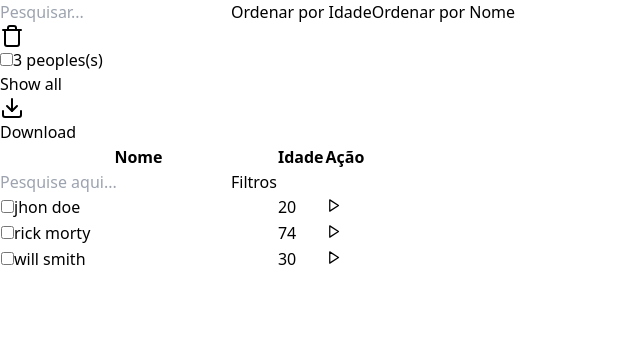
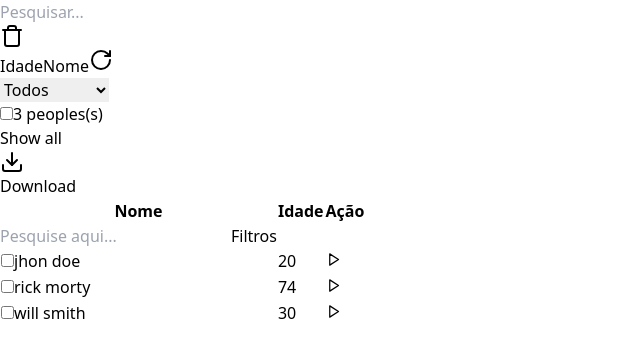
Before and after one commit to lhelheo/Typescript--task-tabela, a React (Vite) app: page / in a window 1280 px wide. Shown: the top 358 px of the page, without its empty margins (0-640 px from the left). Built offline with nearby package versions, Linux system fonts and the light colour scheme.

Commit message:
teste com ordenação de filtro aplicados, falta estilizar e componentizar

```diff
--- a/src/components/Searchbar/index.tsx
+++ b/src/components/Searchbar/index.tsx
@@ -1,7 +1,7 @@
 import Button from "../Button";
 
 interface SearchbarProps {
-    onFilterClick: () => void; // Adicionado um manipulador de clique de filtro
+    onFilterClick: () => void;
     className: string;
 }
 
--- a/src/components/Table/index.tsx
+++ b/src/components/Table/index.tsx
@@ -3,62 +3,56 @@ import TableRow from './TableRow';
 import data from '../../data.json';
 import TableHeader from './TableHeader';
 import Searchbar from '../Searchbar';
-import { ArrowDown, ArrowUp, Trash } from 'lucide-react';
+import { ArrowDown, ArrowUp, RotateCw, Trash } from 'lucide-react';
 
 const Table = () => {
   const [filterText, setFilterText] = useState('');
-  const [orderByAge, setOrderByAge] = useState('default');
-  const [orderByName, setOrderByName] = useState('default');
+  const [orderBy, setOrderBy] = useState({ column: 'default', direction: 'asc' });
+  const [filterBy, setFilterBy] = useState('all');
 
   const handleFilterChange = (event) => {
     setFilterText(event.target.value.toLowerCase());
   };
 
-  const handleOrderByAge = () => {
-    switch (orderByAge) {
-      case 'asc':
-        setOrderByAge('desc');
-        break;
-      case 'desc':
-        setOrderByAge('');
-        break;
-      default:
-        setOrderByName('default');
-        setOrderByAge('asc');
+  const handleOrderBy = (column) => {
+    if (orderBy.column === column) {
+      setOrderBy(prevOrder => ({
+        ...prevOrder,
+        direction: prevOrder.direction === 'asc' ? 'desc' : 'asc'
+      }));
+    } else {
+      setOrderBy({ column: column, direction: 'asc' });
     }
   };
 
-  const handleOrderByName = () => {
-    switch (orderByName) {
-      case 'asc':
-        setOrderByName('desc');
-        break;
-      case 'desc':
-        setOrderByName('');
-        break;
-      default:
-        setOrderByAge('default');
-        setOrderByName('asc');
-    }
+  const handleResetOrder = () => {
+    setOrderBy({ column: 'default', direction: 'asc' });
   };
 
-  let sortedData = [...data];
+  const handleFilterBy = (option) => {
+    setFilterBy(option);
+  };
 
-  if (orderByAge === 'asc') {
-    sortedData = sortedData.sort((a, b) => a.age - b.age);
-  } else if (orderByAge === 'desc') {
-    sortedData = sortedData.sort((a, b) => b.age - a.age);
-  }
-
-  if (orderByName === 'asc') {
-    sortedData = sortedData.sort((a, b) => a.name.localeCompare(b.name));
-  } else if (orderByName === 'desc') {
-    sortedData = sortedData.sort((a, b) => b.name.localeCompare(a.name));
-  }
+  const sortedData = [...data].sort((a, b) => {
+    if (orderBy.column === 'default') {
+      return 0;
+    } else if (orderBy.column === 'name') {
+      return orderBy.direction === 'asc' ? a.name.localeCompare(b.name) : b.name.localeCompare(a.name);
+    } else if (orderBy.column === 'age') {
+      return orderBy.direction === 'asc' ? a.age - b.age : b.age - a.age;
+    }
+    return 0;
+  });
 
   const filteredData = sortedData.filter(person => {
-    return person.name.toLowerCase().includes(filterText) ||
-           person.age.toString().includes(filterText);
+    if (filterBy === 'age') {
+      return person.age > 20;
+    } else if (filterBy === 'name') {
+      return person.name.toLowerCase().charCodeAt(0) <= 109;
+    } else {
+      return person.name.toLowerCase().includes(filterText) ||
+             person.age.toString().includes(filterText);
+    }
   });
 
   const rows = filteredData.map((person, index) => (
@@ -68,7 +62,7 @@ const Table = () => {
   return (
     <>
       <div className="flex flex-col items-center">
-        <label className="flex border rounded p-2 m-2">
+        <label className="flex border rounded p-2 m-2 ">
           <input
             type="text"
             placeholder="Pesquisar..."
@@ -76,16 +70,27 @@ const Table = () => {
             onChange={handleFilterChange}
             className="p-2"
           />
+          <Trash className="cursor-pointer text-gray-500 h-[40px]" onClick={() => setFilterText('')}/>
+          {/* dúvida no height utilizado*/}
         </label>
 
+        <div className='text-gray-500 flex flex-col items-center'>
+          <button className='flex' onClick={() => handleOrderBy('age')}>Idade {orderBy.column === 'age' ? (orderBy.direction === 'asc' ? <ArrowUp /> : <ArrowDown />) : ''}</button>
+          <button className='flex' onClick={() => handleOrderBy('name')}>Nome {orderBy.column === 'name' ? (orderBy.direction === 'asc' ? <ArrowUp /> : <ArrowDown />) : ''}</button>
+          <button className='flex' onClick={handleResetOrder}><RotateCw /></button>
+        </div>
 
-        <button className='flex' onClick={handleOrderByAge}>Ordenar por Idade {orderByAge === 'asc' ? <ArrowUp /> : orderByAge === 'desc' ? <ArrowDown /> : ' ' }</button>
-        <button className='flex' onClick={handleOrderByName}>Ordenar por Nome {orderByName === 'asc' ? <ArrowUp /> : orderByName === 'desc' ? <ArrowDown /> : ' '}</button>
-        <Trash className="cursor-pointer text-gray-500" onClick={() => setFilterText('')}/>
+        <div className="m-2 rounded border border-gray-500">
+          <select value={filterBy} onChange={(e) => handleFilterBy(e.target.value)}>
+            <option value="all">Todos</option>
+            <option value="age">Filtro Idade</option>
+            <option value="name">Filtro Nome</option>
+          </select>
+        </div>
       </div>
       <div className="relative overflow-x-auto w-min mx-auto">
         <table className="w-full divide-y divide-gray-200 shadow-xl rounded-md">
-          <Searchbar className="w-full" onFilterClick={() => console.log('')} />
+          <Searchbar className="w-full hidden" onFilterClick={() => console.log('')} />
           <TableHeader textName='Nome' textAge='Idade' textAcao='Ação'/>
           <tbody className="divide-y divide-gray-200">
             {rows}
```
